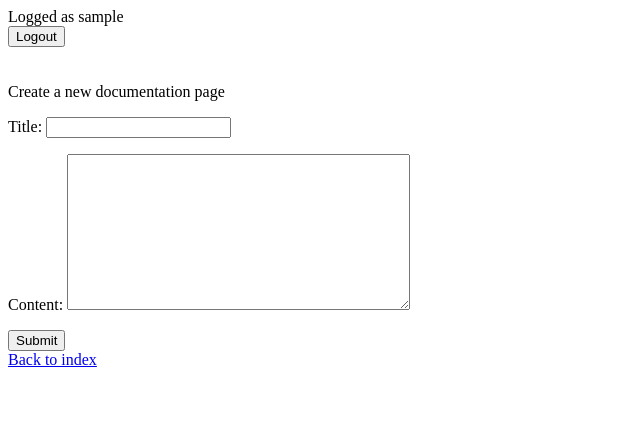
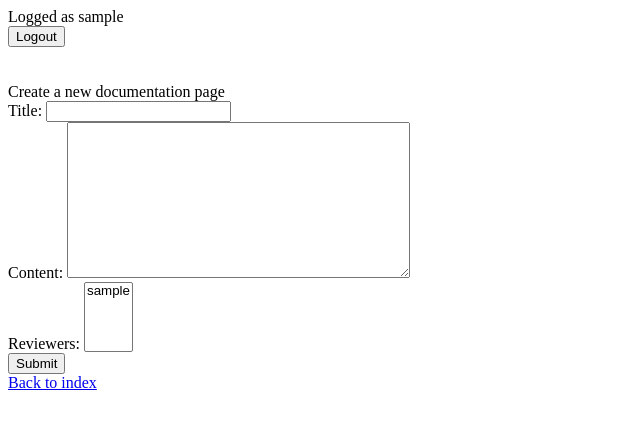
Before and after one commit to hanpari/manadoc, a Django app: page /create-document in a window 1280 px wide. Shown: the top 429 px of the page, without its empty margins (0-640 px from the left). Run offline with Django 5.2, Linux system fonts and the light colour scheme; the visitor is signed in with stand-in values (Sample User, id 1); data comes from the database, SQL or seed files in the repository.

Commit message:
Implement many to many reviewers

```diff
--- a/core/models/document.py
+++ b/core/models/document.py
@@ -1,5 +1,7 @@
 from django.conf import settings
 from django.db import models
+
+user = settings.AUTH_USER_MODEL
 
 
 class Document(models.Model):
@@ -8,7 +10,10 @@ class Document(models.Model):
     created_at = models.DateTimeField(auto_now_add=True)
     updated_at = models.DateTimeField(auto_now=True)
     author = models.ForeignKey(
-        to=settings.AUTH_USER_MODEL, on_delete=models.CASCADE
+        to=user, on_delete=models.CASCADE, related_name="authored_documents"
+    )
+    reviewers = models.ManyToManyField(
+        to=user, related_name="reviewed_documents"
     )
 
     def __str__(self):
--- a/core/templates/core/create_document.html
+++ b/core/templates/core/create_document.html
@@ -3,7 +3,42 @@
 {% block content %}
   Create a new documentation page<form method="post">
     {% csrf_token %}
-    {{ form.as_p }}
+
+    <div>
+      {{ form.title.label_tag }}
+      {{ form.title }}
+      {% if form.title.errors %}
+        <ul class="errorlist">
+          {% for error in form.title.errors %}
+            <li>{{ error }}</li>
+          {% endfor %}
+        </ul>
+      {% endif %}
+    </div>
+
+    <div>
+      {{ form.content.label_tag }}
+      {{ form.content }}
+      {% if form.content.errors %}
+        <ul class="errorlist">
+          {% for error in form.content.errors %}
+            <li>{{ error }}</li>
+          {% endfor %}
+        </ul>
+      {% endif %}
+    </div>
+
+    <div>
+      {{ form.reviewers.label_tag }}
+      {{ form.reviewers }}
+      {% if form.reviewers.errors %}
+        <ul class="errorlist">
+          {% for error in form.reviewers.errors %}
+            <li>{{ error }}</li>
+          {% endfor %}
+        </ul>
+      {% endif %}
+    </div>
 
     <button type="submit">Submit</button>
   </form>
--- a/core/views/__init__.py
+++ b/core/views/__init__.py
@@ -1,6 +1,6 @@
 from django.contrib import messages
 from django.contrib.auth.mixins import LoginRequiredMixin, UserPassesTestMixin
-from django.forms import ModelForm
+from django.forms import ModelForm, ValidationError
 from django.http import HttpResponse
 from django.http.response import HttpResponseRedirect
 from django.shortcuts import redirect
@@ -19,7 +19,14 @@ from ..models.document import Document
 class DocumentForm(ModelForm):
     class Meta:
         model = Document
-        fields = ['title', 'content']
+        fields = ["title", "content", "reviewers"]
+
+    def clean_reviewers(self):
+        reviewers = self.cleaned_data.get("reviewers")
+        author = self.instance.author
+        if author in reviewers:
+            raise ValidationError("Author cant be a reviewer!")
+        return reviewers
 
 
 class DocumentCreateView(LoginRequiredMixin, CreateView):
```
Also changed, not shown: core/migrations/0002_document_reviewers_alter_document_author.py (added).
